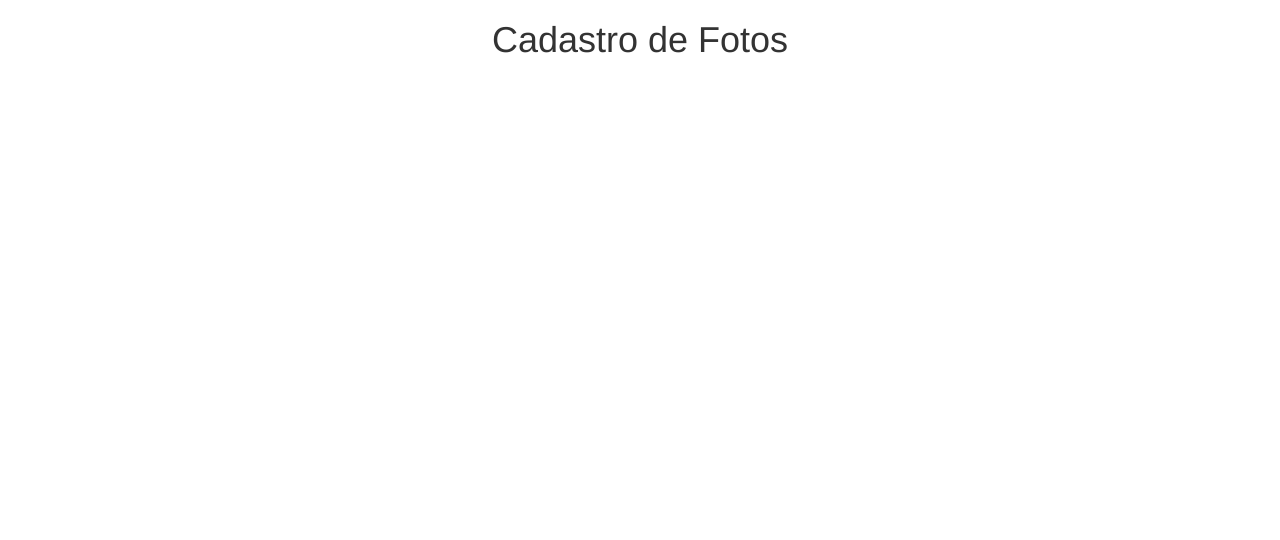
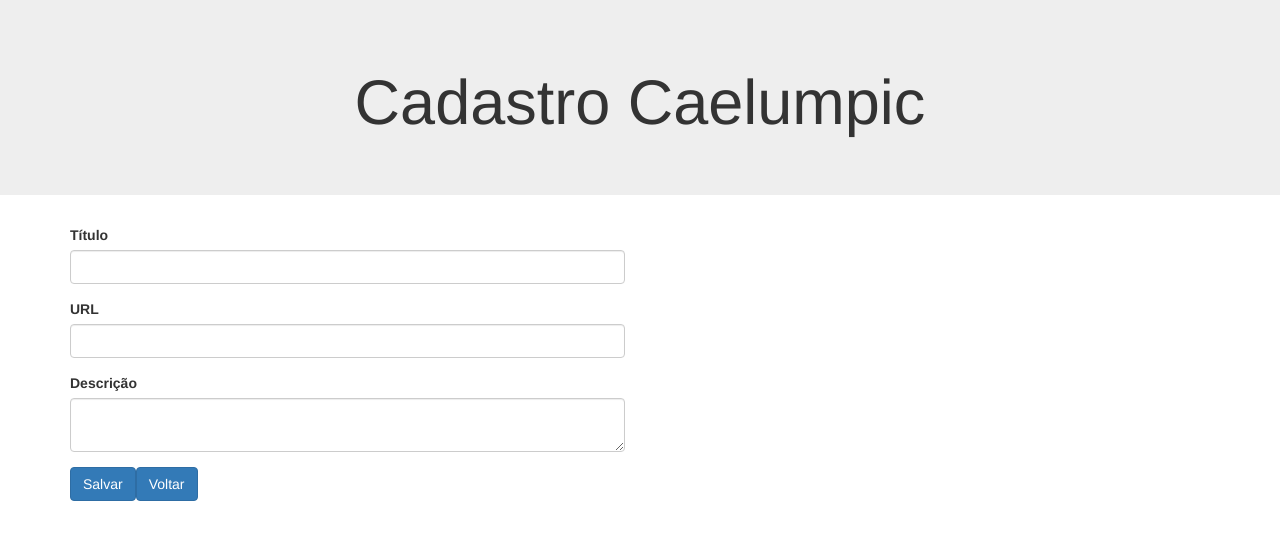
Before and after one commit to pelichero/caelumpic, an Angular app: page /cadastro in a window 1280 px wide. Shown: the top 540 px of the page. Built offline with nearby package versions, Linux system fonts and the light colour scheme.

Commit message:
adicionando o cadastro

```diff
--- a/src/app/app.routes.ts
+++ b/src/app/app.routes.ts
@@ -5,7 +5,8 @@ import {ListagemComponent} from './listagem/listagem.component';
 
 const appRoutes: Routes = [
     {path: '', component: ListagemComponent},
-    {path: 'cadastro', component: CadastroComponent}
+    {path: 'cadastro', component: CadastroComponent},
+    {path: '**', redirectTo: ''}
 ];
 
 export const routing = RouterModule.forRoot(appRoutes);
--- a/src/app/cadastro/cadastro.component.html
+++ b/src/app/cadastro/cadastro.component.html
@@ -1,2 +1,30 @@
-<!--	caelumpic/src/app/cadastro/cadastro.component.html	-->
-<h1	class="text-center">Cadastro	de	Fotos</h1>
+<!--caelumpic/src/app/cadastro/cadastro.component.html-->
+<!--	caelumpic/src/app/listagem/listagem.component.html	-->
+<div class="jumbotron">
+    <h1 class="text-center">Cadastro Caelumpic</h1>
+</div>
+
+<!--caelumpic/src/app/cadastro/cadastro.component.html-->
+<div	class="container">
+    <form	class="row">
+        <div	class="col-md-6">
+            <div	class="form-group">
+                <label>Título</label>
+                <input	[value]="foto.titulo"	class="form-control">
+            </div>
+            <div	class="form-group">
+                <label>URL</label>
+                <input	[value]="foto.url"	class="form-control">
+            </div>
+            <div	class="form-group">
+                <label>Descrição</label>
+                <textarea	[value]="foto.descricao"	class="form-control">
+																</textarea>
+            </div>
+            <button	type="submit"	class="btn	btn-primary">
+                Salvar
+            </button>
+            <a	[routerLink]="['']"	class="btn	btn-primary">Voltar</a>
+        </div>
+    </form>
+</div>
--- a/src/app/cadastro/cadastro.component.ts
+++ b/src/app/cadastro/cadastro.component.ts
@@ -1,9 +1,15 @@
 //	caelumpic/src/app/cadastro/cadastro.component.ts
-import {Component} from '@angular/core';
+import {Component, Input} from '@angular/core';
+import {FotoComponent} from '../foto/foto.component';
 
 @Component({
     selector: 'cadastro',
     templateUrl: './cadastro.component.html'
 })
 export class CadastroComponent {
+    foto: FotoComponent = new FotoComponent();
+
+    cadastrar() {
+        console.log(this.foto);
+    }
 }
--- a/src/app/foto/foto.component.ts
+++ b/src/app/foto/foto.component.ts
@@ -6,6 +6,7 @@ import {Component, Input} from '@angular/core';
     styles: []
 })
 export class FotoComponent {
-    @Input() titulo;
-    @Input() url;
+    @Input() titulo: string = '';
+    @Input() url: string = '';
+    descricao: string = '';
 }
--- a/src/app/listagem/listagem.component.html
+++ b/src/app/listagem/listagem.component.html
@@ -8,9 +8,9 @@
             <form>
 
                 <div class="input-group">
-                    <span class="input-group-btn">
-                        <a href="/cadastro" class="btn	btn-primary"> Nova	foto </a>
-                    </span>
+                    <a	[routerLink]="['/cadastro']"	class="btn	btn-primary">
+                        Nova	foto
+                    </a>
                 </div>
             </form>
         </div>    <!--	fim	col-md-12	-->
```
